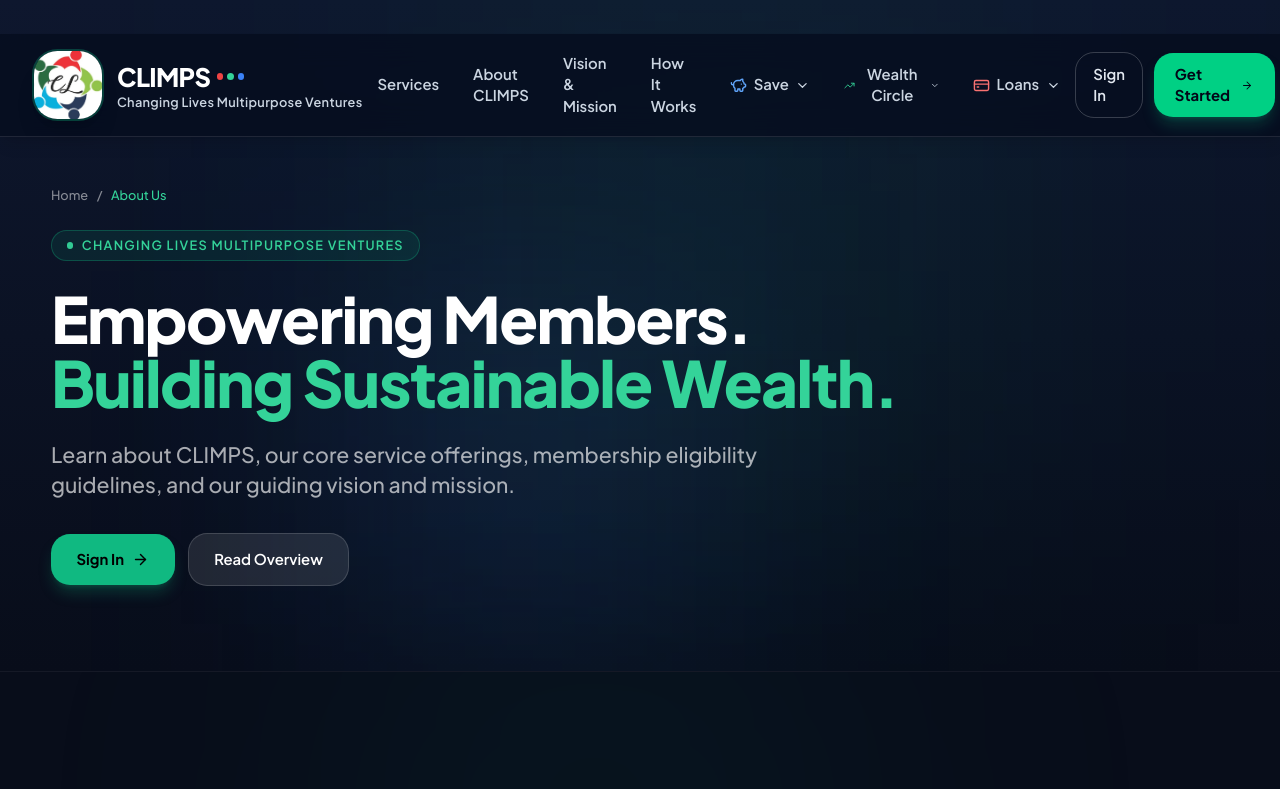
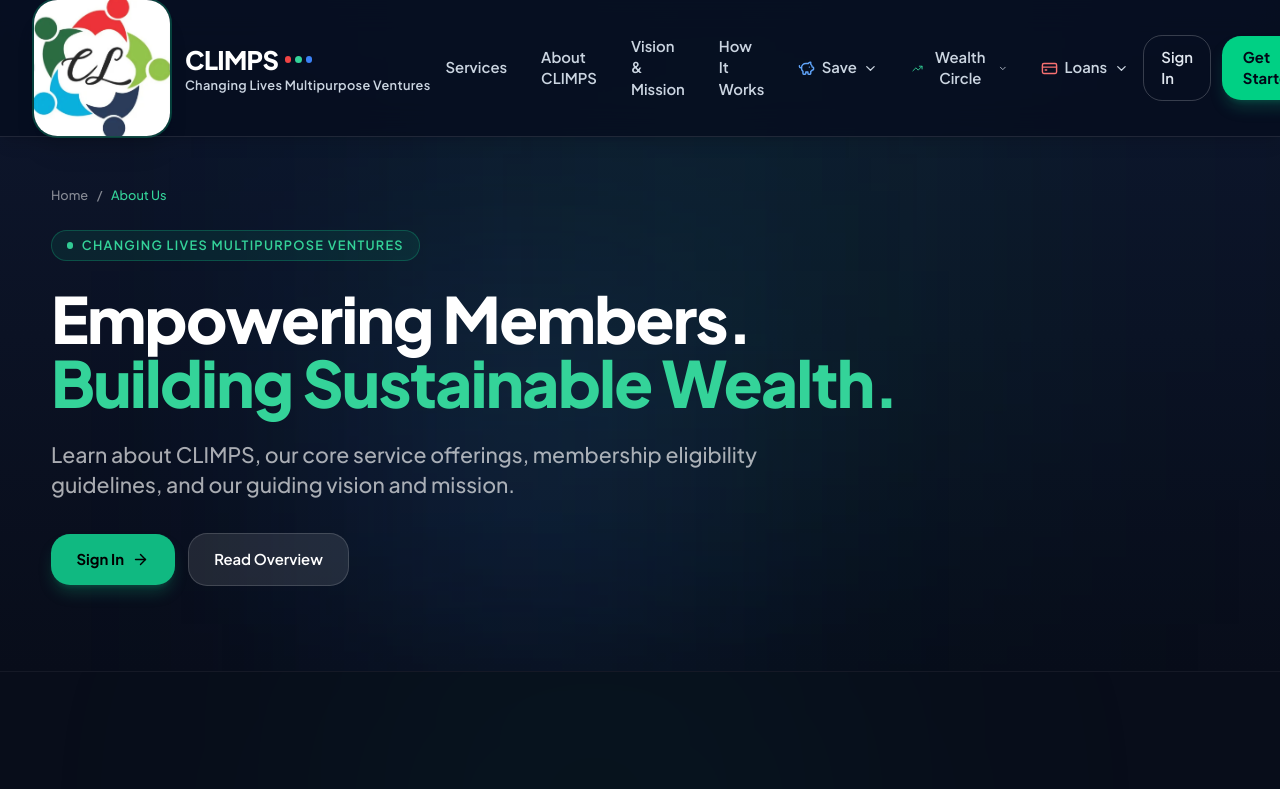
Before and after one commit to jrhdinnovations-blip/changing_lives_multipurpose_ventures, a Next.js app: page /about in a window 1280 px wide. Shown: the top 789 px of the page. Built offline with nearby package versions, Linux system fonts and the light colour scheme; no server answers.

Commit message:
fix: anchor navbar to top-0, double logo size, increase hero top padding to prevent overlap

```diff
--- a/src/app/landing/components/HeroSection.tsx
+++ b/src/app/landing/components/HeroSection.tsx
@@ -160,7 +160,7 @@
   return (
     <>
       {/* ── HERO SECTION ── */}
-      <section className="relative min-h-[92vh] flex flex-col justify-center overflow-hidden bg-[#050B17] text-white pt-24 pb-16 lg:py-28">
+      <section className="relative min-h-[92vh] flex flex-col justify-center overflow-hidden bg-[#050B17] text-white pt-32 pb-16 lg:pt-40 lg:pb-28">
 
         {/* Dynamic mesh grid background */}
         <div
--- a/src/app/landing/components/LandingNav.tsx
+++ b/src/app/landing/components/LandingNav.tsx
@@ -35,22 +35,22 @@
 
   return (
     <header
-      className={`fixed top-8 left-0 right-0 z-50 transition-all duration-300 ${
+      className={`fixed top-0 left-0 right-0 z-50 transition-all duration-300 ${
         scrolled
           ? 'bg-[#060D1E]/95 backdrop-blur-xl shadow-xl border-b border-white/10'
           : 'bg-[#060D1E]/80 backdrop-blur-lg border-b border-white/10 shadow-lg'
       }`}
     >
       <div className="max-w-7xl mx-auto px-4 sm:px-6 lg:px-8">
-        <div className="flex items-center justify-between h-20 lg:h-24">
+        <div className="flex items-center justify-between h-24 lg:h-32">
           {/* Logo */}
           <Link href="/landing" className="flex items-center gap-3.5 flex-shrink-0 group">
             <Image
               src="/assets/images/WhatsApp_Image_2026-09-19_at_12.24.54-1789999920386.jpeg"
               alt="CLIMPS Logo"
-              width={64}
-              height={64}
-              className="w-14 h-14 sm:w-16 sm:h-16 rounded-2xl object-cover ring-2 ring-emerald-500/30 shadow-xl group-hover:scale-105 transition-transform"
+              width={128}
+              height={128}
+              className="w-28 h-28 sm:w-32 sm:h-32 rounded-2xl object-cover ring-2 ring-emerald-500/30 shadow-xl group-hover:scale-105 transition-transform"
             />
             <div className="flex flex-col leading-tight">
               <div className="flex items-center gap-1.5">
```
